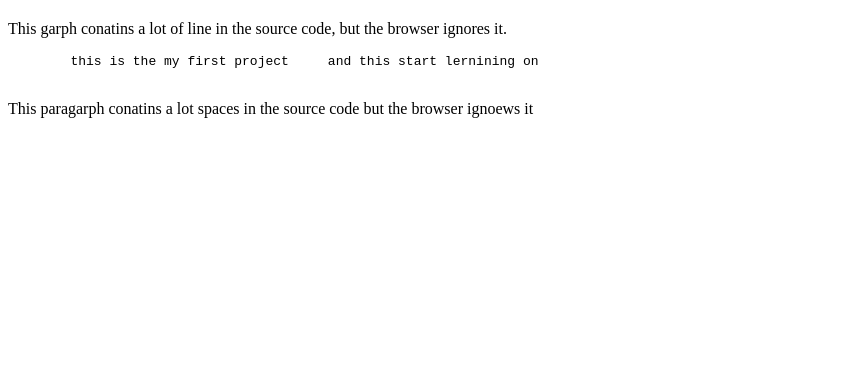
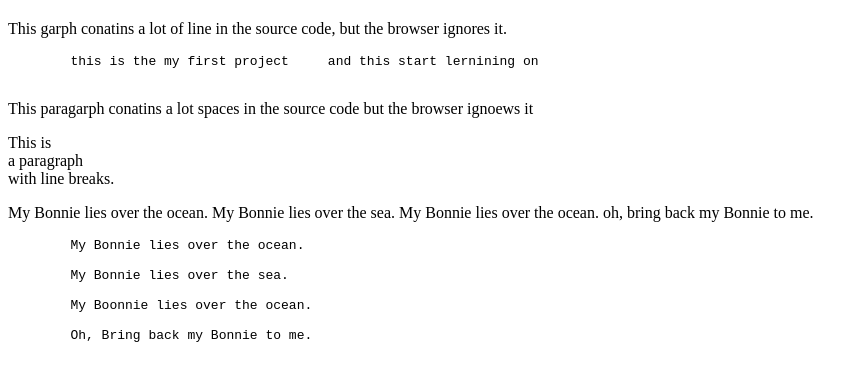
Before and after one commit to sachinVS12/sample-practice-code, a website: page form.html in a window 1280 px wide. Shown: the part 181-562 px from the top of the page, without its empty margins (0-864 px from the left). Drawn offline with Linux system fonts and the light colour scheme.

Commit message:
practice html

```diff
--- a/form.html
+++ b/form.html
@@ -28,5 +28,22 @@
       This paragarph conatins a lot spaces in the source code but the browser
       ignoews it
     </p>
+
+    <p>This is<br />a paragraph<br />with line breaks.</p>
+
+    <p>
+      My Bonnie lies over the ocean. My Bonnie lies over the sea. My Bonnie lies
+      over the ocean. oh, bring back my Bonnie to me.
+    </p>
+
+    <pre>
+        My Bonnie lies over the ocean.
+
+        My Bonnie lies over the sea.
+
+        My Boonnie lies over the ocean.
+
+        Oh, Bring back my Bonnie to me.
+    </pre>
   </body>
 </html>
```
